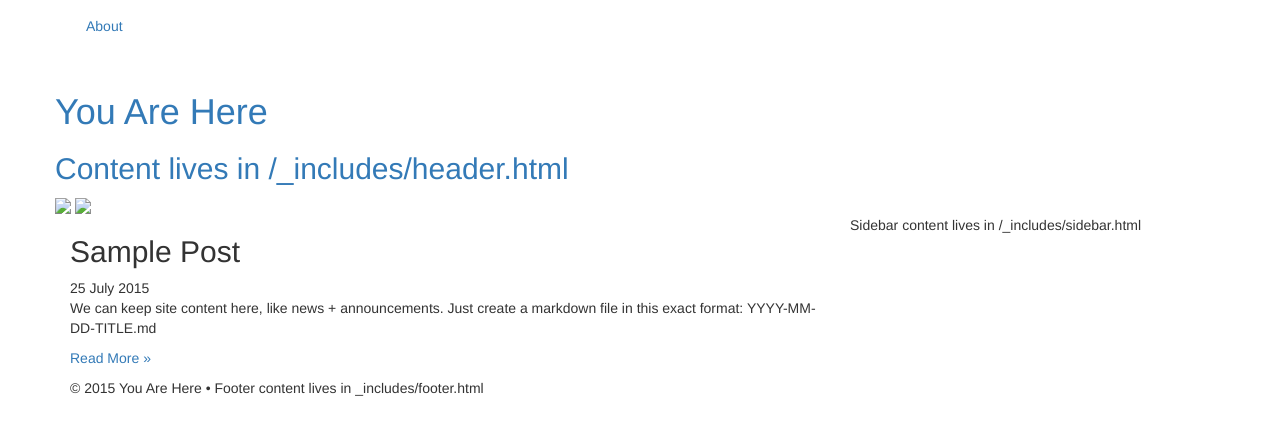
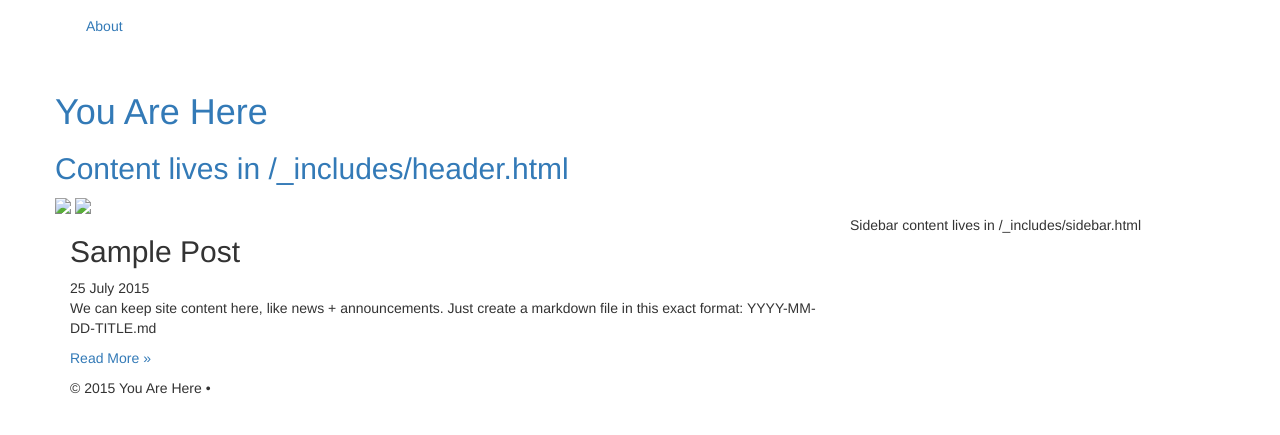
Before and after one commit to TowCenter/YouAreHere, a Jekyll site: the page built from index.html, in a window 1280 px wide. Shown: the top 435 px of the page. Built offline with Jekyll 4.4.1, drawn with Linux system fonts in a browser that asks for light colours; nearby versions of some CDN libraries; library files that are not in the unit come from our copies; comment, search, counter and statistics services are not loaded.

Commit message:
Update footer.html

```diff
--- a/_includes/footer.html
+++ b/_includes/footer.html
@@ -1,3 +1,3 @@
 <p>
-	&copy; {{ site.time | date: '%Y' }} {{ site.author.name }} &bull; Footer content lives in _includes/footer.html
+	&copy; {{ site.time | date: '%Y' }} {{ site.author.name }} &bull;
 </p>
```
